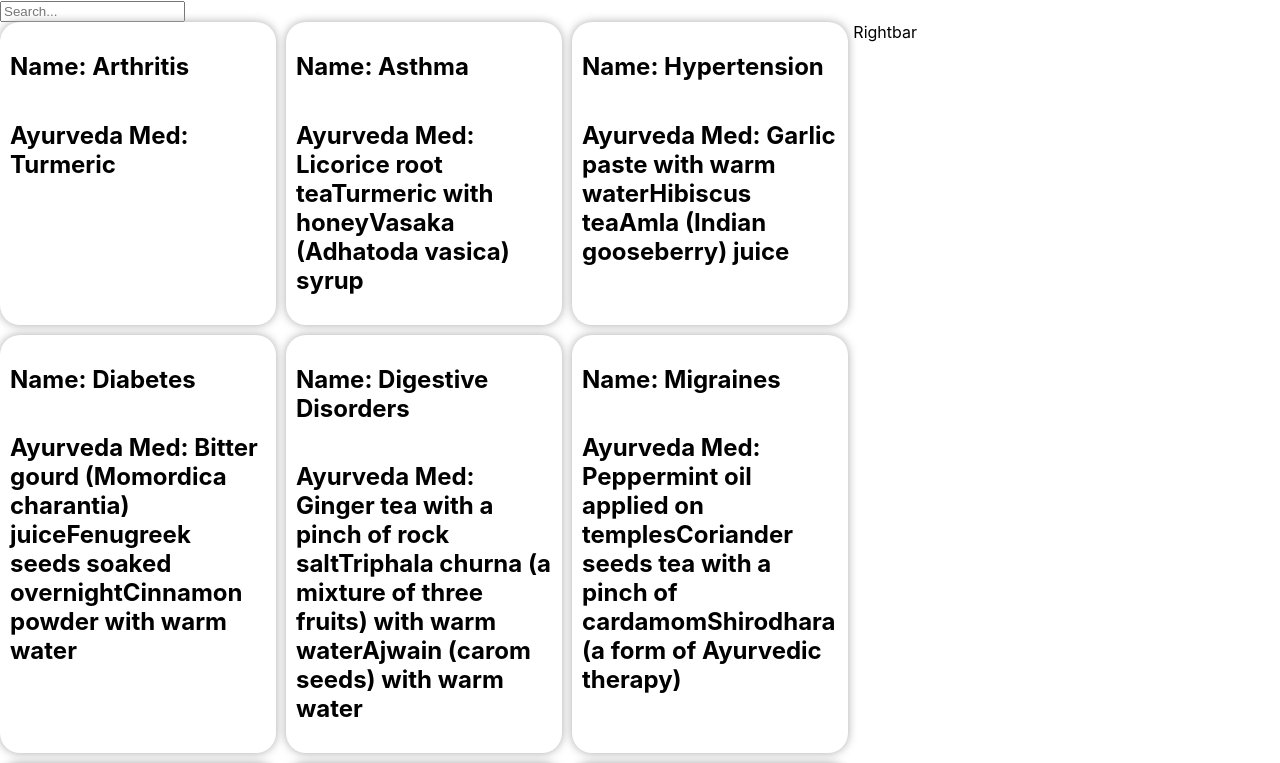
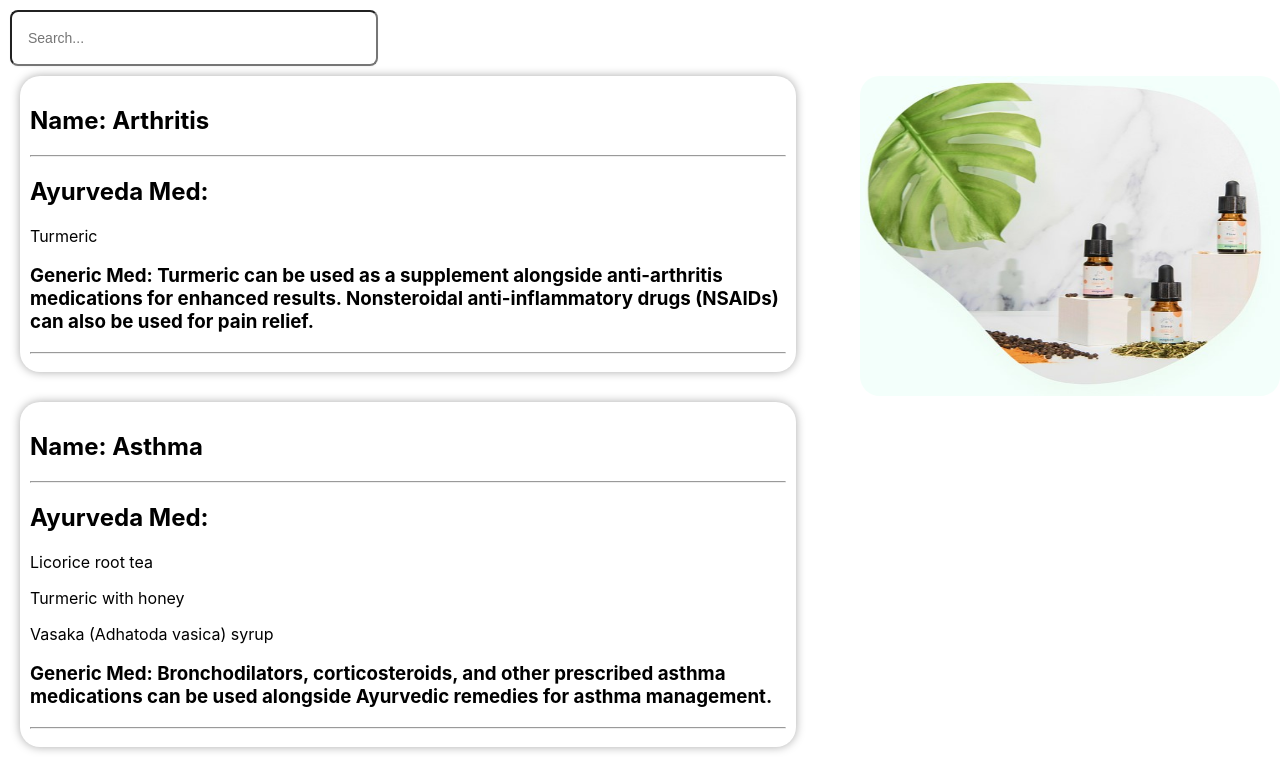
Before and after one commit to vighneshadelkar/NFC_TwistedTerminal, a React (Create React App) app in the folder client/: page /dis in a window 1280 px wide. Shown: the top 763 px of the page. Built offline with nearby package versions, Linux system fonts and the light colour scheme; a web font is replaced by a local one.

Commit message:
rightbar changes

```diff
--- a/client/src/components/Card/Card1.css
+++ b/client/src/components/Card/Card1.css
@@ -3,10 +3,14 @@
     padding: 10px;
     background-color: white;
     box-shadow: 0px 0px 10px rgb(170, 170, 170);
-    width: 30%;
-    /* height: 100%; */
+    width: 100%;
+
 }
 
+.cardContainer{
+    width: 100%;
+}
 .cardWrapper{
-    display: grid;
+    padding: 10px;
+    width: 90%;
 }
--- a/client/src/components/Card/Card1.jsx
+++ b/client/src/components/Card/Card1.jsx
@@ -2,14 +2,22 @@ import React from "react";
 import "./Card1.css";
 
 const Card1 = ({ item, handleClick, isSelected }) => {
-  const cardClassName = `card ${isSelected ? "selected" : ""}`;
+  const cardClassName = `cardContainer ${isSelected ? "selected" : ""}`;
 
   return (
     <div className={cardClassName} onClick={handleClick}>
       <div className="cardWrapper">
-        <h2 className="disName">Name: {item?.Name}</h2>
-        <h2 className="disName">Ayurveda Med: {item?.AyurvedicRemedy}</h2>
-
+        <div className="card">
+          <h2 className="disName">Name: {item?.Name}</h2>
+          <hr></hr>
+          <h2 className="disName">Ayurveda Med:</h2>
+          {Array.isArray(item?.AyurvedicRemedy) &&
+            item.AyurvedicRemedy.map((symptom, index) => (
+              <p key={index}>{symptom}</p>
+            ))}
+            <h3>Generic Med: {item?.IntegrationWithModernMedicine}</h3>
+          <hr></hr>
+        </div>
       </div>
     </div>
   );
--- a/client/src/components/Rightbar/Rightbar.css
+++ b/client/src/components/Rightbar/Rightbar.css
@@ -1,3 +1,15 @@
 .rightbar{
     flex: 3;
+    padding: 10px;
+    overflow-y: auto;
 }
+
+.rightbarImg{
+    border-radius: 20px;
+    height: 40vh;
+    width: 100%;
+}
+
+.card2{
+    width: 100%;
+}
--- a/client/src/components/Rightbar/Rightbar.jsx
+++ b/client/src/components/Rightbar/Rightbar.jsx
@@ -1,12 +1,14 @@
 import React from "react";
 import "./Rightbar.css";
+import Homeimg from "../../images/home-img.jpg";
 
 const Rightbar = ({ selectedItem }) => {
   console.log(selectedItem);
   return (
     <div className="rightbar">
       {selectedItem ? (
-        <>
+        <div className="card2">
+          <img src={Homeimg} alt="" className="rightbarImg" />
           <h2>Selected Item</h2>
           <div className="selectedItem">
             <h3>Name: {selectedItem.Name}</h3>
@@ -20,9 +22,9 @@ const Rightbar = ({ selectedItem }) => {
             </ul>
             <h3>Description:{selectedItem.IntegrationWithModernMedicine}</h3>
           </div>
-        </>
+        </div>
       ) : (
-        <>Rightbar</>
+        <img src={Homeimg} alt="" className="rightbarImg" />
       )}
     </div>
   );
--- /dev/null
+++ b/client/src/components/Search/Search.css
@@ -0,0 +1,10 @@
+.search{
+    background-color: #fff;
+  padding: 1rem;
+  padding-right: 3rem;
+  font-size: 0.875rem;
+  line-height: 1.25rem;
+  width: 300px;
+  border-radius: 0.5rem;
+  box-shadow: 0 1px 2px 0 rgba(0, 0, 0, 0.05);
+}
--- a/client/src/components/Search/Search.jsx
+++ b/client/src/components/Search/Search.jsx
@@ -1,4 +1,5 @@
 import React from 'react';
+import "./Search.css"
 
 const Search= ({ handleSearch }) => {
   return (
@@ -7,6 +8,7 @@ const Search= ({ handleSearch }) => {
         type="text"
         placeholder="Search..."
         onChange={(e) => handleSearch(e.target.value)}
+        className='search'
       />
     </div>
   );
--- a/client/src/pages/Diseasepg/Pg2.css
+++ b/client/src/pages/Diseasepg/Pg2.css
@@ -1,5 +1,6 @@
 .pg2{
     width: 100%;
+    padding: 10px;
 }
 .pg2Wrapper{
     display: flex;
@@ -9,5 +10,21 @@
     flex: 6;
     flex-wrap: wrap;
     gap: 10px;
+    overflow-y: scroll;
+    height: 100%;
     /* justify-content: space-around;  */
 }
+
+::-webkit-scrollbar{
+    width: 10px;
+}
+
+::-webkit-scrollbar-track{
+    width: 10px;
+    background-color: rgb(189, 188, 188);
+}
+
+::-webkit-scrollbar-thumb{
+    width: 10px;
+    background-color: rgb(115, 115, 115);
+}
```
